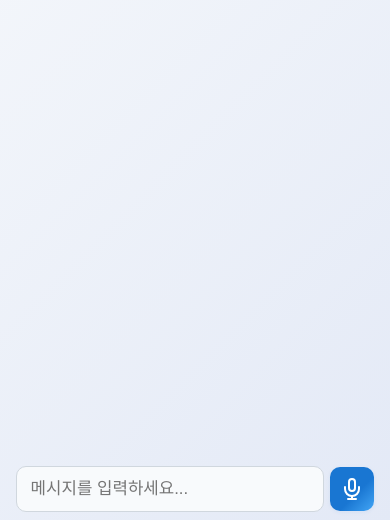
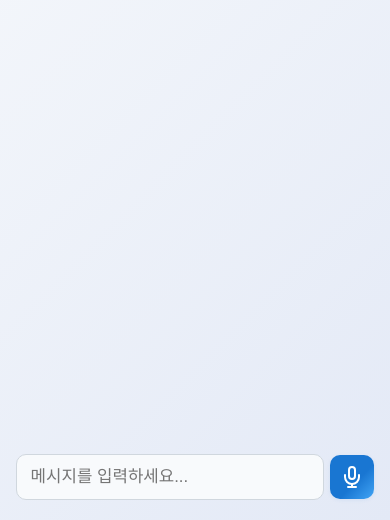
Before and after one commit to today-self-study/aria, an Angular app: page / in a window 390 px wide. Shown: the part 324-844 px from the top of the page. Built offline with nearby package versions, Linux system fonts and the light colour scheme.

Commit message:
style: 입력란과 녹음 버튼 하단 padding 추가(UI 개선)

```diff
--- a/src/app/chat/chat.css
+++ b/src/app/chat/chat.css
@@ -120,7 +120,7 @@ html, body {
 .input-row {
   display: flex;
   gap: 10px;
-  padding: 10px 18px 0 18px;
+  padding: 10px 18px 18px 18px;
   align-items: center;
 }
 
@@ -184,7 +184,7 @@ html, body {
   }
   .input-row {
     box-sizing: border-box;
-    padding: 8px 4vw calc(8px + env(safe-area-inset-bottom, 0)) 4vw;
+    padding: 8px 4vw 20px 4vw;
     display: flex;
     gap: 6px;
   }
```
Also changed, not shown: 1 other file (tests, documents, lock files or other folders).
